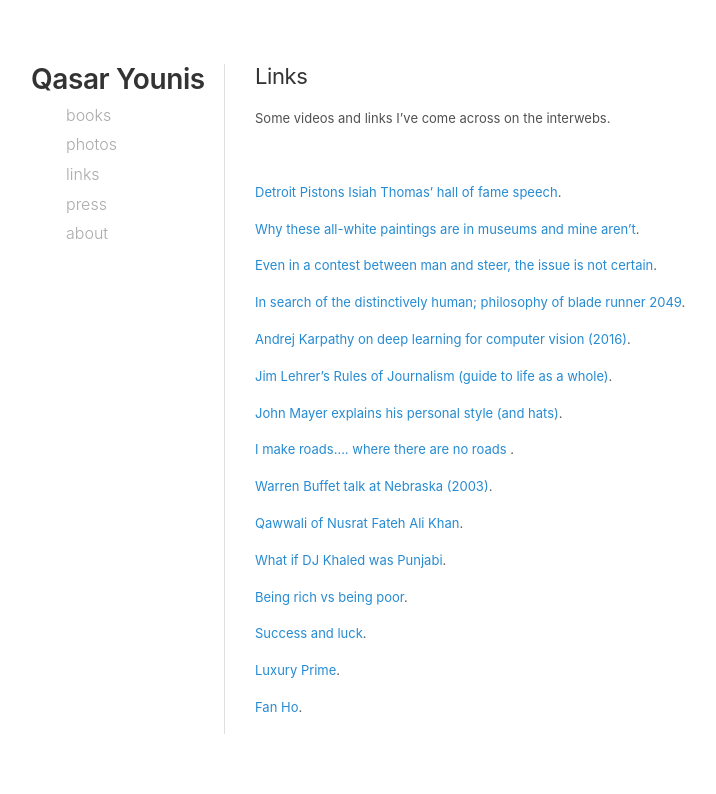
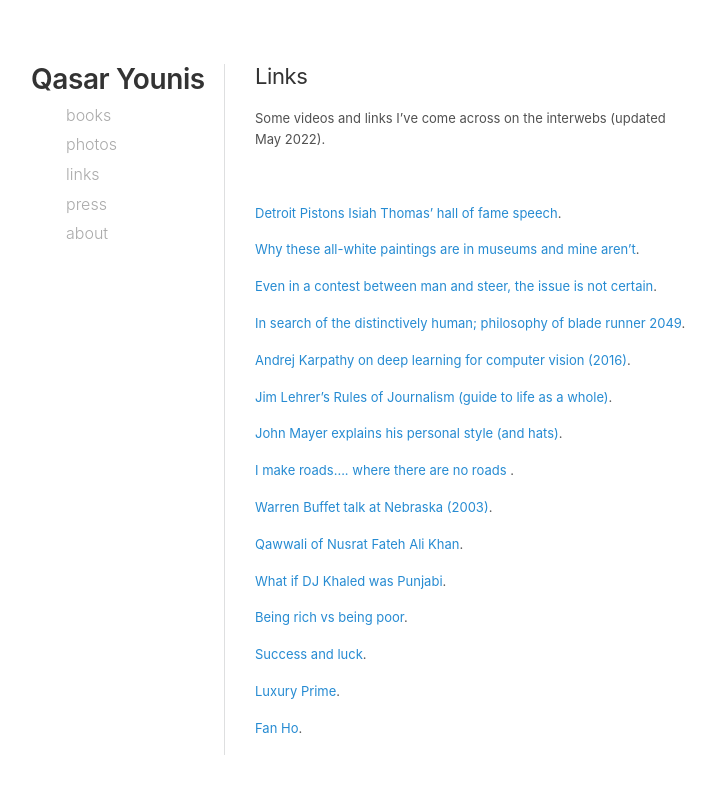
Before and after one commit to qasar/qasar.github.io, a Jekyll site: the page built from links.md, in a window 1280 px wide. Shown: the top 794 px of the page, without its empty margins (35-751 px from the left). Built offline with Jekyll 4.4.1, drawn with Linux system fonts in a browser that asks for light colours.

Commit message:
Update links.md

```diff
--- a/links.md
+++ b/links.md
@@ -3,7 +3,7 @@
 permalink: /links/
 ---
 
-Some videos and links I've come across on the interwebs.
+Some videos and links I've come across on the interwebs (updated May 2022).
 
 <p>&nbsp;</p>
 
```
